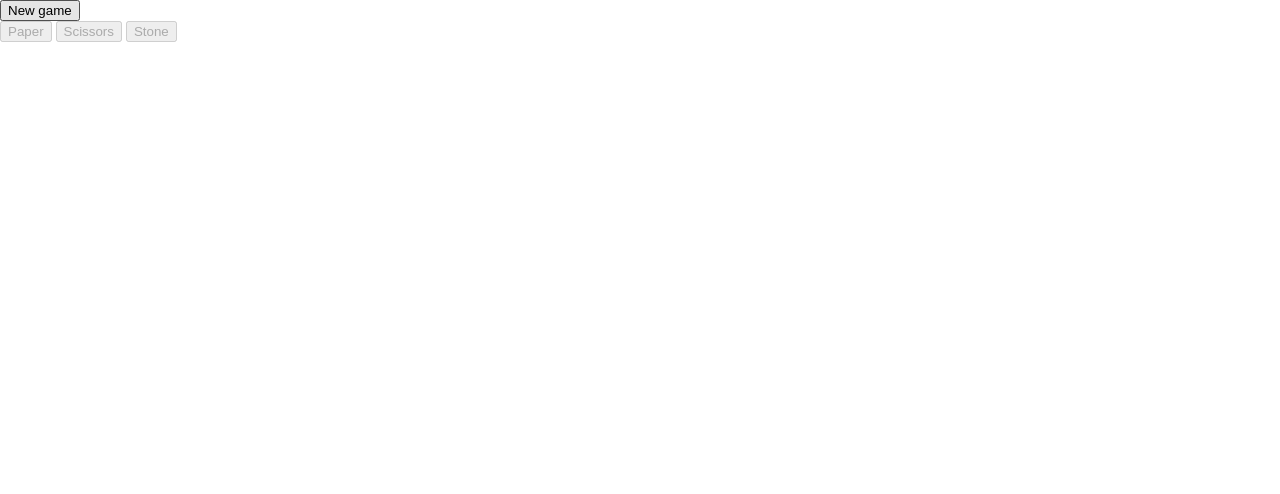
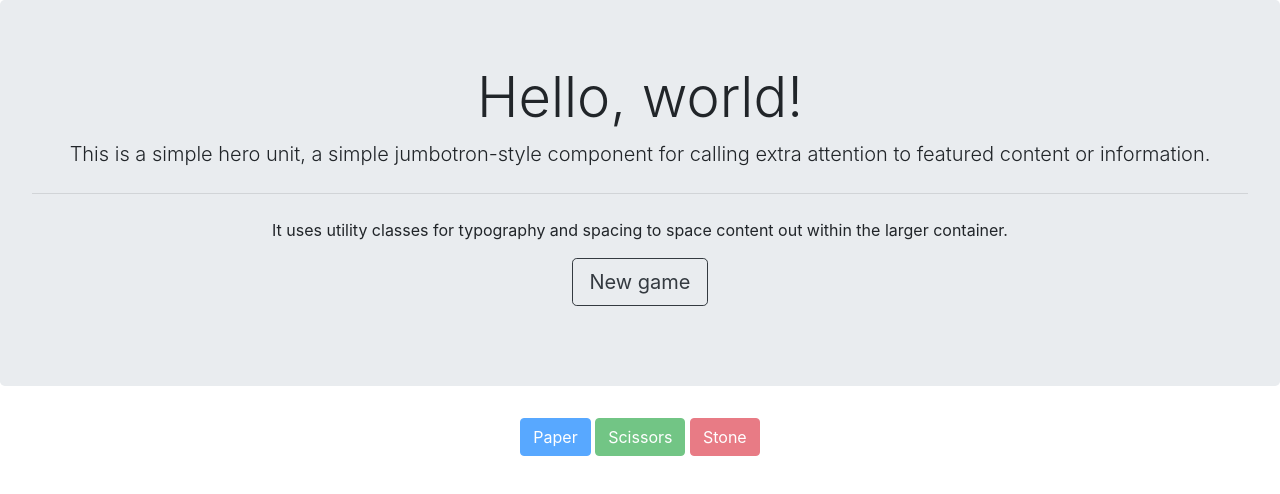
Before and after one commit to Cerbia/paper-scissors-stone, a website: page index.html in a window 1280 px wide. Drawn offline with nearby package versions, Linux system fonts and the light colour scheme.

```diff
--- a/index.html
+++ b/index.html
@@ -3,20 +3,30 @@
 <head>
     <meta charset="UTF-8">
     <title>paper-rock-scissors game</title>
+    <link rel="stylesheet" href="https://stackpath.bootstrapcdn.com/bootstrap/4.1.0/css/bootstrap.min.css" integrity="sha384-9gVQ4dYFwwWSjIDZnLEWnxCjeSWFphJiwGPXr1jddIhOegiu1FwO5qRGvFXOdJZ4" crossorigin="anonymous">
     <link rel="stylesheet" type="text/css" href="css/style.css">
 </head>
 <body>
-    <div>
-        <button id="modal-button" type="button">New game</button>
+    <div class="jumbotron">
+        <h1 class="display-4">Hello, world!</h1>
+        <p class="lead">This is a simple hero unit, a simple jumbotron-style component for calling extra attention to featured content or information.</p>
+        <hr class="my-4">
+        <p>It uses utility classes for typography and spacing to space content out within the larger container.</p>
+        <p class="lead">
+            <button class="btn btn-outline-dark btn-lg" id="modal-button" type="button">New game</button>
+        </p>
     </div>
-    <div class="player-buttons">
-        <button class="player-move" data-move="paper" id="paper-button" type="button" disabled>Paper</button>
-        <button class="player-move" data-move="scissors" id="scissors-button" type="button" disabled>Scissors</button>
-        <button class="player-move" data-move="stone" id="stone-button" type="button" disabled>Stone</button>
+    <div class="container">
+
+        <div class="player-buttons">
+            <button class="player-move btn btn-primary" data-move="paper" id="paper-button" type="button" disabled>Paper</button>
+            <button class="player-move btn btn-success" data-move="scissors" id="scissors-button" type="button" disabled>Scissors</button>
+            <button class="player-move btn btn-danger" data-move="stone" id="stone-button" type="button" disabled>Stone</button>
+        </div>
+        <div id="output"></div>
     </div>
-    <div id="output"></div>
     <div class="overlay" id="start-modal">
-        <div class="modal">
+        <div class="my-modal">
             <span class="close-button" id="close-start-modal">&times;</span>
             <form>
                 <div>
@@ -33,7 +43,7 @@
         </div>
     </div>
     <div class="overlay" id="score-modal">
-        <div class="modal">
+        <div class="my-modal">
             <span class="close-button" id="close-score-modal">&times;</span>
             <div id="result"></div>
             <table id="table">
--- a/js/script.js
+++ b/js/script.js
@@ -1,4 +1,7 @@
-'use strict'
+(function(){
+
+    //obiekt game z polami: initliaze, addUser, getResult
+    //+ new game kasuje stan poprzedniej gry
 
     let modalButton = document.getElementById('modal-button');
     let startButton = document.getElementById('game-button');
@@ -242,3 +245,5 @@
         let tableBody = document.getElementById('table-content');
         tableBody.innerHTML = "";
     }
+
+})();
--- a/sass/style.scss
+++ b/sass/style.scss
@@ -1,8 +1,3 @@
-body {
-    height:100%;
-    margin:0;
-    padding:0;
-}
 .overlay {
     display: none;
     position: absolute;
@@ -15,7 +10,7 @@
     z-index: 1000;
     background-color: rgba(0, 0, 0, 0.5);
 }
-.modal {
+.my-modal {
      width:300px;
      margin: 100px auto;
      background-color: #fff;
@@ -45,3 +40,12 @@
 table, th, td {
     border: 1px solid black;
 }
+.jumbotron{
+
+
+    text-align:center;
+
+}
+.container {
+    text-align:center;
+}
```
Also changed, not shown: build/main.bundle.js, css/style.css. Lines whose indentation alone changed are shown as unchanged.
